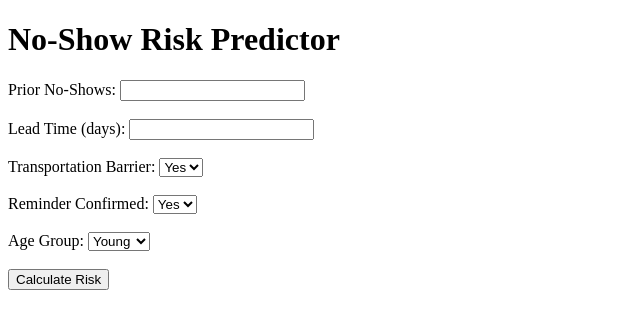
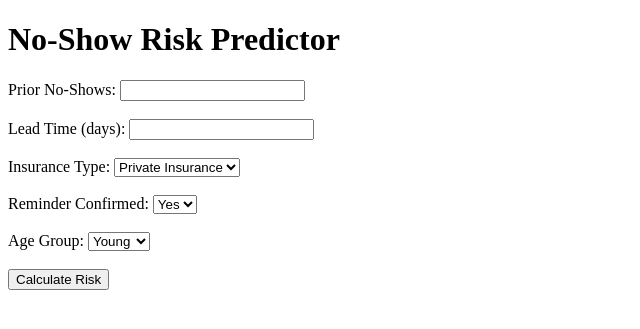
Before and after one commit to shaneyesss/JSIDashboard, a Flask app: page / in a window 1280 px wide. Shown: the top 329 px of the page, without its empty margins (0-640 px from the left). Run offline with Flask 3, Linux system fonts and the light colour scheme.

Commit message:
index updated with insurance type

```diff
--- a/app.py
+++ b/app.py
@@ -4,9 +4,14 @@ from flask import Flask, render_template, request
 app = Flask(__name__)
 
 def calculate_no_show_risk(prior_no_shows, lead_time_days,
-                           transportation_barrier, reminder_confirmed, age_group):
+                           insurance_type, reminder_confirmed, age_group):
     score = 0
     reasons = []
+    insurance_weights = {
+        "private": 0,
+        "public": 1,
+        "uninsured": 2,
+    }
 
     if prior_no_shows >= 2:
         score += 3
@@ -22,9 +27,11 @@ def calculate_no_show_risk(prior_no_shows, lead_time_days,
         score += 1
         reasons.append("moderate scheduling delay")
 
-    if transportation_barrier == "yes":
-        score += 2
-        reasons.append("transportation barrier")
+    score += insurance_weights.get(insurance_type, 0)
+    if insurance_type == "uninsured":
+        reasons.append("uninsured status")
+    elif insurance_type == "public":
+        reasons.append("public insurance")
 
     if reminder_confirmed == "no":
         score += 2
@@ -49,13 +56,13 @@ def index():
     if request.method == "POST":
         prior_no_shows = int(request.form["prior_no_shows"])
         lead_time_days = int(request.form["lead_time"])
-        transportation = request.form["transportation"]
+        insurance_type = request.form["insurance_type"]
         reminder = request.form["reminder"]
         age_group = request.form["age"]
 
         score, risk, reasons = calculate_no_show_risk(
             prior_no_shows, lead_time_days,
-            transportation, reminder, age_group
+            insurance_type, reminder, age_group
         )
 
         return render_template("index.html",
--- a/templates/index.html
+++ b/templates/index.html
@@ -13,10 +13,11 @@
         <label>Lead Time (days):</label>
         <input type="number" name="lead_time" required><br><br>
 
-        <label>Transportation Barrier:</label>
-        <select name="transportation">
-            <option value="yes">Yes</option>
-            <option value="no">No</option>
+        <label>Insurance Type:</label>
+        <select name="insurance_type">
+            <option value="private">Private Insurance</option>
+            <option value="public">Public Insurance</option>
+            <option value="uninsured">Uninsured</option>
         </select><br><br>
 
         <label>Reminder Confirmed:</label>
```
